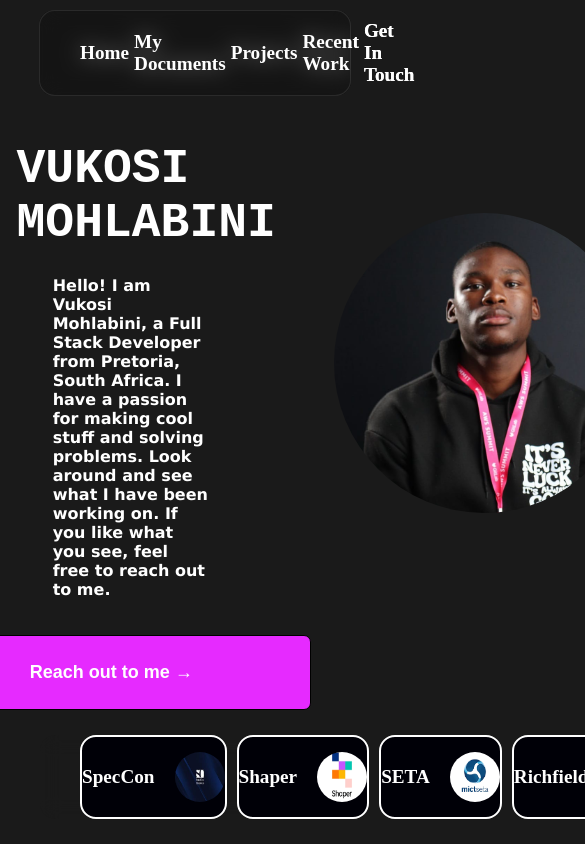
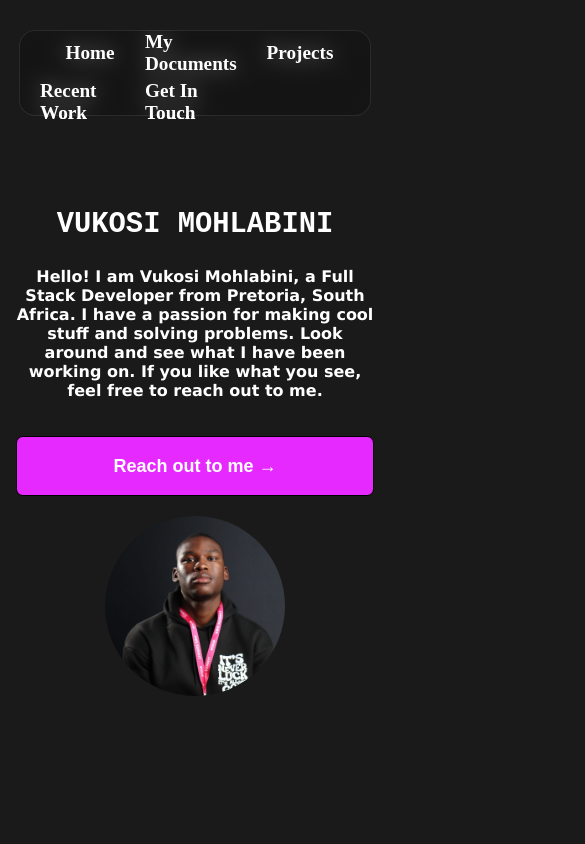
Before and after one commit to Vukosi16/UpdatedPortfolio, a React app: page / in a window 390 px wide. Shown: the top 844 px of the page, 585 px wide, since content can reach past the window. Built offline with nearby package versions, Linux system fonts and the light colour scheme; the HTML template or start-up script is replaced by a standard one.

Commit message:
Complete v1 with all media queries

```diff
--- a/src/Pages/GetInTouch.jsx
+++ b/src/Pages/GetInTouch.jsx
@@ -39,7 +39,7 @@ export const GetInTouch = () => {
 
                 <div className="gitParaContainer">
                     <p className="gitParagraph">
-                        Hey! Thanks for viewing my portfolio. This is to show my ability to build software and products at my level. Whether you are looking to work wth NuMedia or you are a recuiter, please feel free to contact me on these platforms below. Or leave your details in the form🙏.
+                        Hey! Thanks for viewing my portfolio. This is to show my ability to build software and products at my level. Whether you are looking to work wth NuMedia or you are a recuiter, please feel free to contact me on these platforms below. Or leave your details in the form.
                     </p>
                 </div>
 
--- a/src/Pages/Home.jsx
+++ b/src/Pages/Home.jsx
@@ -1,6 +1,7 @@
 import React from 'react'
 import Nav from '../Components/Nav.jsx'
 import {Link} from 'react-router'
+import '../Styles/App.css'
 
 const Home = () => {
   return (
--- a/src/Styles/App.css
+++ b/src/Styles/App.css
@@ -97,12 +97,13 @@ body{
 .leftHeroText{
   display: flex;
   flex-direction: column;
-  align-items: center;
-  justify-content: center;
+  align-items: left;
   width: 50%;
   height: 100%;
   color: white;
   margin-left: 7vw;
+  text-align: left;
+
 }
 
 .heroHeading{
@@ -110,11 +111,11 @@ body{
   color: #fff;
   margin-bottom: 10px;
   font-family: 'Courier New', Courier, monospace;
-  margin-left: 70px;
+  margin-left: 0;
 }
 
 .heroText{
-  margin-left: 10vw;
+  margin-left: 0;
   font-size: 1em;
   font-family: 'Manrope', 'Lucida Sans Regular', 'Lucida Grande', 'Lucida Sans Unicode';
   font-weight: bold;
@@ -141,6 +142,7 @@ body{
 .rightHeroImage{
   display: flex;
   align-items: center;
+  justify-content: center;
   width: 50%;
   height: 100%;
 
@@ -151,20 +153,20 @@ body{
   height: 300px;
   border-radius: 50%;
   object-fit: cover;
-  margin-left: 125px;
 }
 
 .headingContainer{
   display: flex;
   flex-direction: row;
   position: relative;
-  left:25px;
-  right: 0;
+  text-align: left;
+  width: 100%;
 }
 
 .workedOnHeading{
   color: white;
-  padding-right: 1150px;
+  padding-left: 100px;
+  font-size: 1.5rem;
   font-family: 'Manrope', 'Lucida Sans Regular', 'Lucida Grande', 'Lucida Sans Unicode';
 
 }
@@ -195,9 +197,6 @@ body{
   grid-template-columns: repeat(5, 1fr);
   gap: 10px;
   width: 100%;
-  margin-left: 40px;
-  margin-right: 40px;
-  width: 100%;
   height: 100%;
 }
 
@@ -222,3 +221,167 @@ body{
   border-radius: 25px;
   margin-left: 20px;
 }
+
+
+/* Media queries */
+/* Tablet */
+@media (max-width: 1025px){
+  .ctaButton{
+    width: 100%;
+    max-width: 500px;
+  }
+
+  .heroContainer{
+    margin-top: 0;
+  }
+
+  .footerWorkedWith{
+    position: static;
+    left: auto;
+    bottom: auto;
+    transform: none;
+    display: flex;
+    width: 95%;
+    margin-left: 0;
+    justify-content: center;
+    align-items: center;
+  }
+
+  .leftHeroText{
+    padding-left: 2px;
+    width: 100%;
+    text-align: left;
+    display: flex;
+    flex-direction: column;
+    justify-content: center;
+    align-items: left;
+  }
+
+  .heroHeading{
+    margin-left: 0;
+    font-size: 2.5rem;
+    margin-top: 200px;
+  }
+
+  .heroText{
+    margin-left: 0;
+    font-size: 1.2rem;
+  }
+
+  .rightHeroImage{
+    width: 100%;
+    margin-top: 20px;
+    justify-content: center;
+    align-items: center;
+  }
+
+  .portraitImg{
+    margin-left: 0;
+    margin-top: 150px;
+
+  }
+
+  .headingContainer{
+    margin-top: 50px;
+  }
+
+  .workedOnHeading{
+    padding-left: 50px;
+  }
+
+  .ctaButtonLink{
+    width: 100%;
+  }
+
+  .heroContainer{
+    margin-top: 20px;
+  }
+}
+
+/* Mobile portrait*/
+@media (max-width: 600px){
+  .mainPage{
+    display: flex;
+    flex-direction: column;
+    align-items: center;
+    justify-content: center;
+  }
+
+  .heroContainer{
+    flex-direction: column;   /* stack text above photo instead of side-by-side */
+    height: auto;
+    margin-top: 0;
+    padding: 0 16px;
+    box-sizing: border-box;
+  }
+
+  .leftHeroText{
+    width: 100%;
+    padding-left: 0;
+    margin-left: 0;
+  }
+
+  .heroHeading{
+    font-size: 1.8rem;        /* was 2.5rem at tablet — too big for a phone screen */
+    margin-top: 60px;        /* clears the nav; one number since layout is stacked, not side-by-side */
+    text-align: center;
+  }
+
+  .heroText{
+    font-size: 1rem;          /* was 1.2rem at tablet */
+    text-align: center;
+  }
+
+  .ctaButton{
+    max-width: 100%;          /* was 500px at tablet — fill the narrow column instead */
+    height: 60px;
+  }
+
+  .rightHeroImage{
+    margin-top: 20px;
+  }
+
+  .portraitImg{
+    width: 180px;             /* was 300px base — too large for a phone */
+    height: 180px;
+    margin-top: 0;            /* was 150px at tablet — no longer needed, stacked layout handles spacing */
+  }
+
+  .headingContainer{
+    display: none;
+  }
+
+
+  .footerWorkedWith{
+    display: none;
+  }
+
+}
+
+/* Mobile landscape */
+@media (max-width: 1024px) and (max-height: 500px) {
+  .heroContainer {
+    margin-top: 250px;
+    height: 30vh;
+    margin-bottom: 100px;
+  }
+
+  .heroHeading {
+    margin-top: 0;
+    font-size: 1.6rem;
+  }
+
+  .portraitImg {
+    width: 120px;
+    height: 120px;
+    margin-top: 0;
+  }
+
+  .footerWorkedWith {
+    position: static;
+    transform: none;
+    left: auto;
+    bottom: auto;
+    margin: 20px auto;
+  }
+}
--- a/src/Styles/Documents.css
+++ b/src/Styles/Documents.css
@@ -78,7 +78,7 @@ h1 {
 
 /* === Front face content === */
 .gridIcon {
-  width: 70%;
+  width: 50%;
   margin-bottom: 12px;
 }
 
@@ -103,3 +103,57 @@ h1 {
   font-size: 13px;
   font-weight: bold;
 }
+
+/* Media queries */
+/* Tablet */
+@media (max-width: 1025px) {
+  .documentContainer {
+    height: auto;
+    min-height: 100vh;
+    padding: 2rem 0;
+  }
+
+  .documentsGrid {
+    grid-template-columns: repeat(2, minmax(220px, 1fr));
+    grid-template-rows: auto;
+    width: min(100%, 900px);
+    height: auto;
+    gap: 16px;
+    justify-content: center;
+    margin-left: 50px;
+  }
+
+  .gridItem {
+    aspect-ratio: 1 / 1;
+  }
+}
+
+@media (max-width: 600px) {
+  .documentContainer {
+    padding: 1.5rem 0;
+  }
+
+  h1 {
+    margin-top: 12vh;
+    text-align: center;
+    font-size: 1.8rem;
+  }
+
+  .documentsGrid {
+    grid-template-columns: 1fr;
+    width: min(100%, 320px);
+    margin-top: 3vh;
+  }
+
+  .gridItem {
+    aspect-ratio: 1 / 1;
+  }
+
+  .cardTitle {
+    font-size: 12px;
+  }
+
+  .cardDesc {
+    font-size: 14px;
+  }
+}
--- a/src/Styles/Nav.css
+++ b/src/Styles/Nav.css
@@ -52,3 +52,40 @@ body{
     color: #e62aff;
     border-radius: 24px;
 }
+
+/* Tablet and mobile landscape*/
+@media (max-width: 1025px){
+    .NavBarContainer{
+        width: calc(100% - 40px);
+        left: 50%;
+        transform: translateX(-50%);
+        margin: 20px auto 0;
+    }
+
+    .navGrid{
+        grid-template-columns: repeat(3, 1fr);
+        gap: 5px;
+        width: 100%;
+        margin-left: 20px;
+        margin-right: 20px;
+    }
+
+}
+
+/* Phone landscape */
+@media (max-width: 1024px) and (max-height: 500px) {
+  .NavBarContainer {
+    height: auto;       /* was 10vh — on a short screen this becomes tiny and can't fit content */
+    padding: 8px 0;
+    top: 8px;
+  }
+
+  .navGrid {
+    grid-template-columns: repeat(5, 1fr); /* back to 5, single row — avoids wrapping to 2 rows */
+    gap: 4px;
+  }
+
+  .navItem {
+    font-size: 0.85rem;  /* smaller text so 5 items fit across a narrower landscape width */
+  }
+}
--- a/src/Styles/getInTouch.css
+++ b/src/Styles/getInTouch.css
@@ -147,3 +147,105 @@ body{
     color: #e62aff;
     border: 3px solid #e62aff;
 }
+
+/* Media queries */
+@media (max-width: 1025px) {
+    .gitContainer{
+        flex-direction: column;
+        height: auto;
+        margin-top: 12vh;
+    }
+
+    .gitLeftContainer{
+        width: 100%;
+        margin-left: 0;
+        align-items: center;
+        padding: 0 1.5rem;
+        box-sizing: border-box;
+    }
+
+    .gtiHeading{
+        font-size: 3.5rem;
+        margin-right: 0;
+        text-align: center;
+    }
+
+    .gitParaContainer{
+        margin-left: 0;
+        width: 100%;
+        max-width: 700px;
+    }
+
+    .contactGrid{
+        grid-template-columns: repeat(4, 120px);
+        grid-template-rows: 120px;
+        gap: 12px;
+        justify-content: center;
+    }
+
+    .gitRightFormContainer{
+        width: 100%;
+        padding: 2rem 1.5rem 3rem;
+        box-sizing: border-box;
+    }
+
+    #nameTextBox,
+    #emailTextBox,
+    #companyOfIntrest,
+    #message{
+        width: min(100%, 650px);
+    }
+
+    .submitButton{
+        margin-left: 0;
+        align-self: center;
+    }
+}
+
+@media (max-width: 600px) {
+    .gitContainer{
+        margin-top: 10vh;
+        padding: 0 1rem;
+    }
+
+    .gtiHeading{
+        font-size: 2.5rem;
+    }
+
+    .gitParagraph{
+        font-size: 0.95rem;
+        text-align: center;
+    }
+
+    .contactGrid{
+        grid-template-columns: repeat(2, 110px);
+        grid-template-rows: repeat(2, 110px);
+        gap: 10px;
+        margin-top: 4vh;
+    }
+
+    .gridItem{
+        width: 100%;
+        height: 100%;
+    }
+
+    .icons{
+        width: 70px;
+    }
+
+    .formEdits{
+        width: 100%;
+    }
+
+    #nameTextBox,
+    #emailTextBox,
+    #companyOfIntrest,
+    #message{
+        width: 100%;
+    }
+
+    .submitButton{
+        width: 100%;
+        max-width: 240px;
+    }
+}
```
